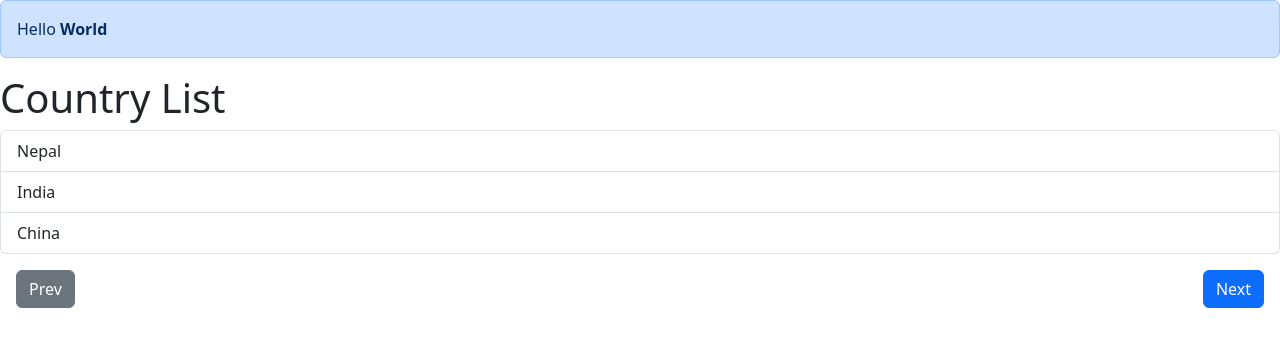
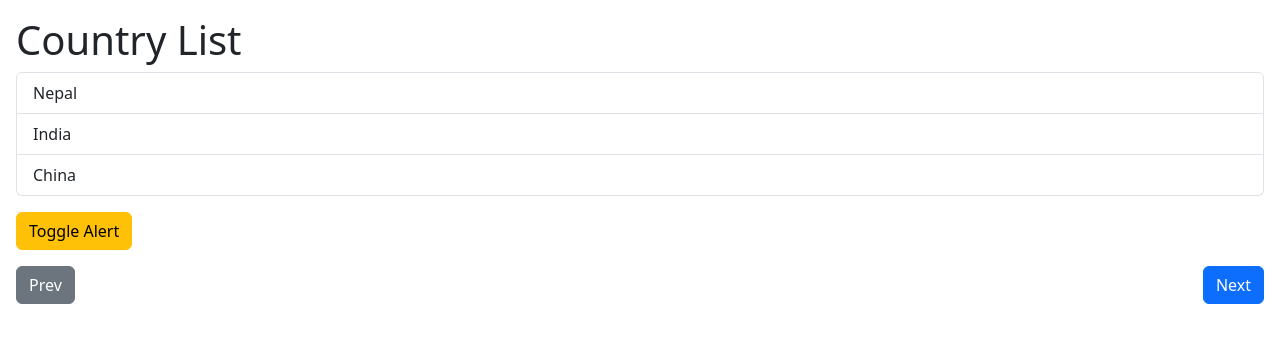
Before and after one commit to NeerazBhat/mosh-react-18, a React (Vite) app in the folder building-components/: page / in a window 1280 px wide. Shown: the top 346 px of the page. Built offline with nearby package versions, Linux system fonts and the light colour scheme.

Commit message:
feat: exercise two show/hide alert

```diff
--- a/building-components/src/App.tsx
+++ b/building-components/src/App.tsx
@@ -1,28 +1,39 @@
+import { useState } from "react";
 import Alert from "./components/Alert";
 import Button from "./components/Button";
 import ListGroup from "./components/ListGroup";
 
 function App() {
+  const [showAlert, setShowAlert] = useState(false);
   const listData = ["Nepal", "India", "China"];
   const handleSelectItem = (item: string) => {
     console.log(item);
   };
 
   return (
-    <>
-      <Alert>
-        Hello <span className="fw-bold">World</span>
-      </Alert>
+    <main className="p-3">
+      {showAlert && (
+        <Alert onClose={() => setShowAlert(false)}>
+          Hello <span className="fw-bold">World</span>
+        </Alert>
+      )}
       <ListGroup
         title="Country List"
         items={listData}
         onSelectItem={handleSelectItem}
       />
-      <div className="d-flex justify-content-between mt-3 px-3">
+      <Button
+        variant="warning"
+        className="mt-3"
+        onClick={() => setShowAlert(true)}
+      >
+        Toggle Alert
+      </Button>
+      <div className="d-flex justify-content-between mt-3">
         <Button variant="secondary">Prev</Button>
         <Button onClick={() => console.log("Next page rendred")}>Next</Button>
       </div>
-    </>
+    </main>
   );
 }
 
--- a/building-components/src/components/Alert.tsx
+++ b/building-components/src/components/Alert.tsx
@@ -2,10 +2,16 @@ import { ReactNode } from "react";
 
 interface AlertProps {
   children: ReactNode;
+  onClose: () => void;
 }
 
-const Alert = ({ children }: AlertProps) => {
-  return <div className="alert alert-primary">{children}</div>;
+const Alert = ({ children, onClose }: AlertProps) => {
+  return (
+    <div className="alert alert-primary alert-dismissible fade show">
+      {children}
+      <button className="btn-close" onClick={onClose} />
+    </div>
+  );
 };
 
 export default Alert;
```
